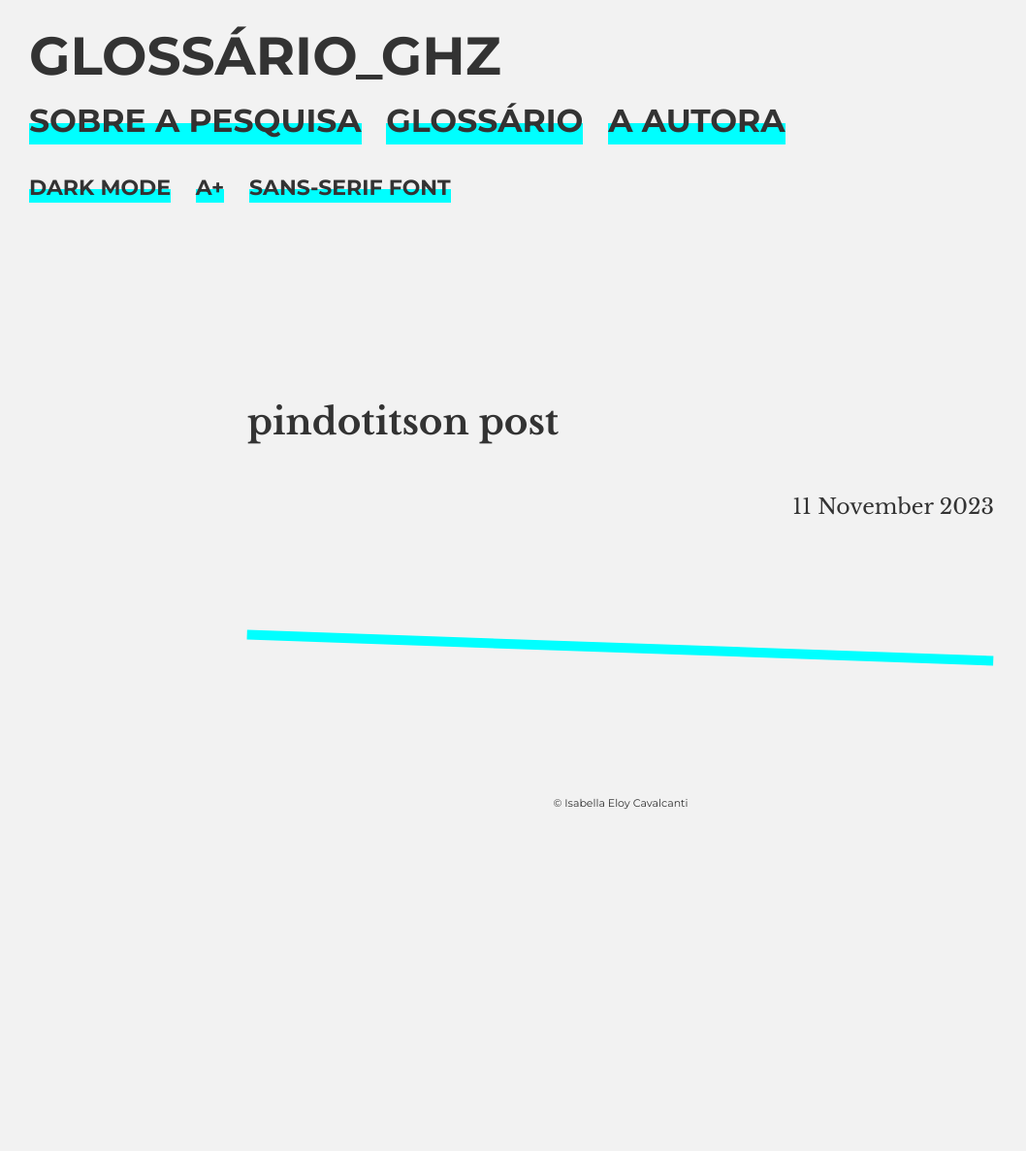
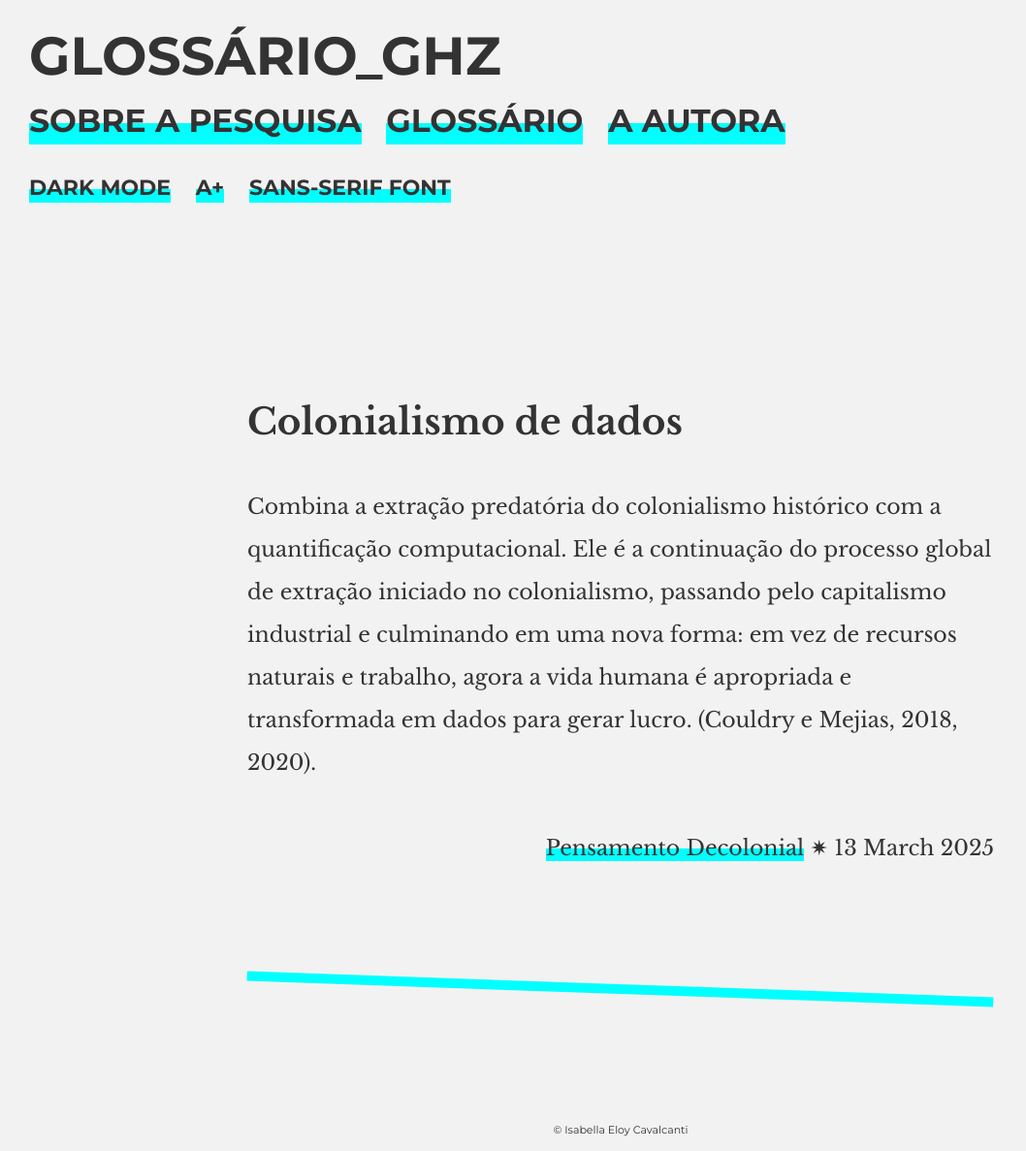
Before and after one commit to bellaeloy/ghz.glossario, a Jekyll site: the page built from _posts/2022-03-12-example-2-titson.md, in a window 1280 px wide. Shown: the whole page at 97% size, without its empty margins (0-1058 px from the left). Built offline with Jekyll 4.4.1, drawn with Linux system fonts in a browser that asks for light colours; before the commit the page ends 900 px from its top, so only the background shows below that.

Commit message:
adicionando posts

```diff
--- a/_posts/2022-03-12-example-2-titson.md
+++ b/_posts/2022-03-12-example-2-titson.md
@@ -1,6 +1,8 @@
 ---
 layout: post
-title: "pindotitson post"
-date: 2023-11-11
+title: "Colonialismo de dados"
+date: 2025-03-13
 category:
+  - "Pensamento Decolonial"
 ---
+Combina a extração predatória do colonialismo histórico com a quantificação computacional. Ele é a continuação do processo global de extração iniciado no colonialismo, passando pelo capitalismo industrial e culminando em uma nova forma: em vez de recursos naturais e trabalho, agora a vida humana é apropriada e transformada em dados para gerar lucro. (Couldry e Mejias, 2018, 2020).
```
Also changed, not shown: _posts/2022-03-11-example-post-01.md (deleted, +0 -9 lines), _posts/2025-03-13-Colonialidade.md (added, +8 -0 lines).
